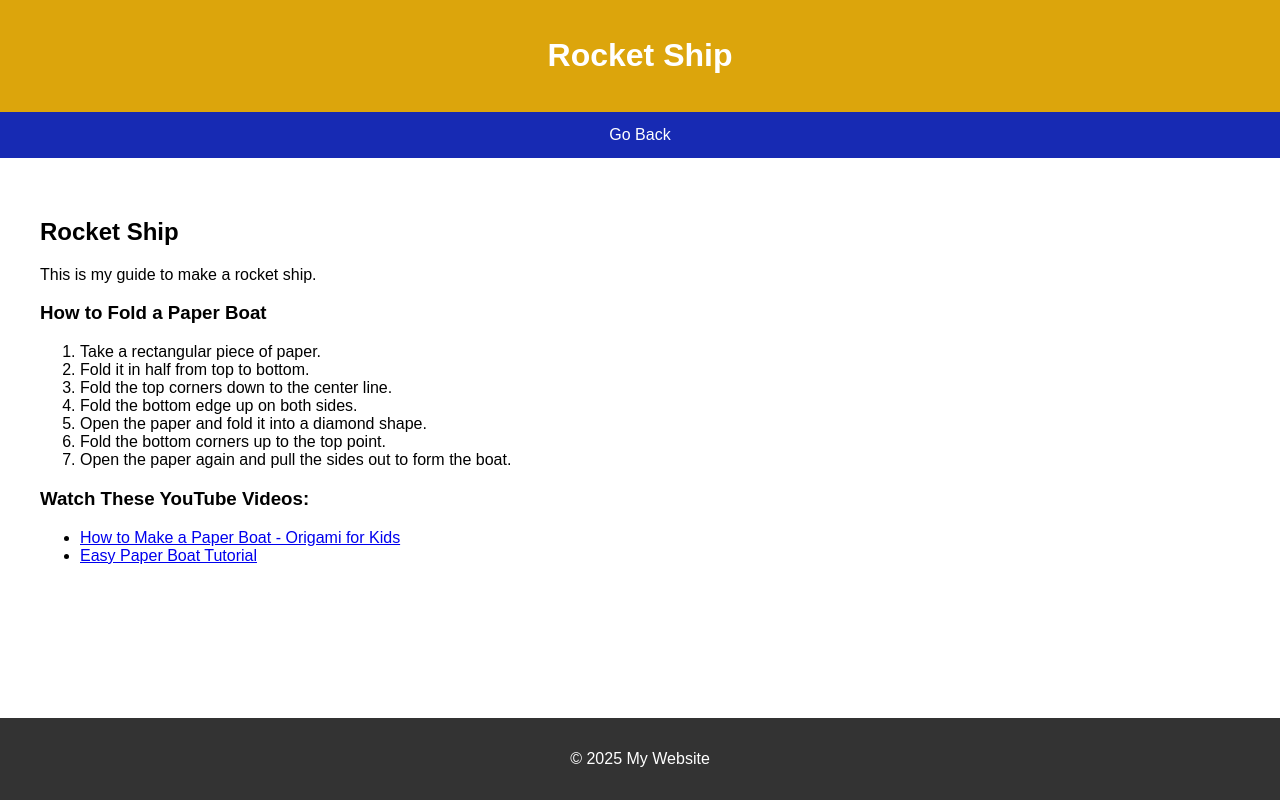
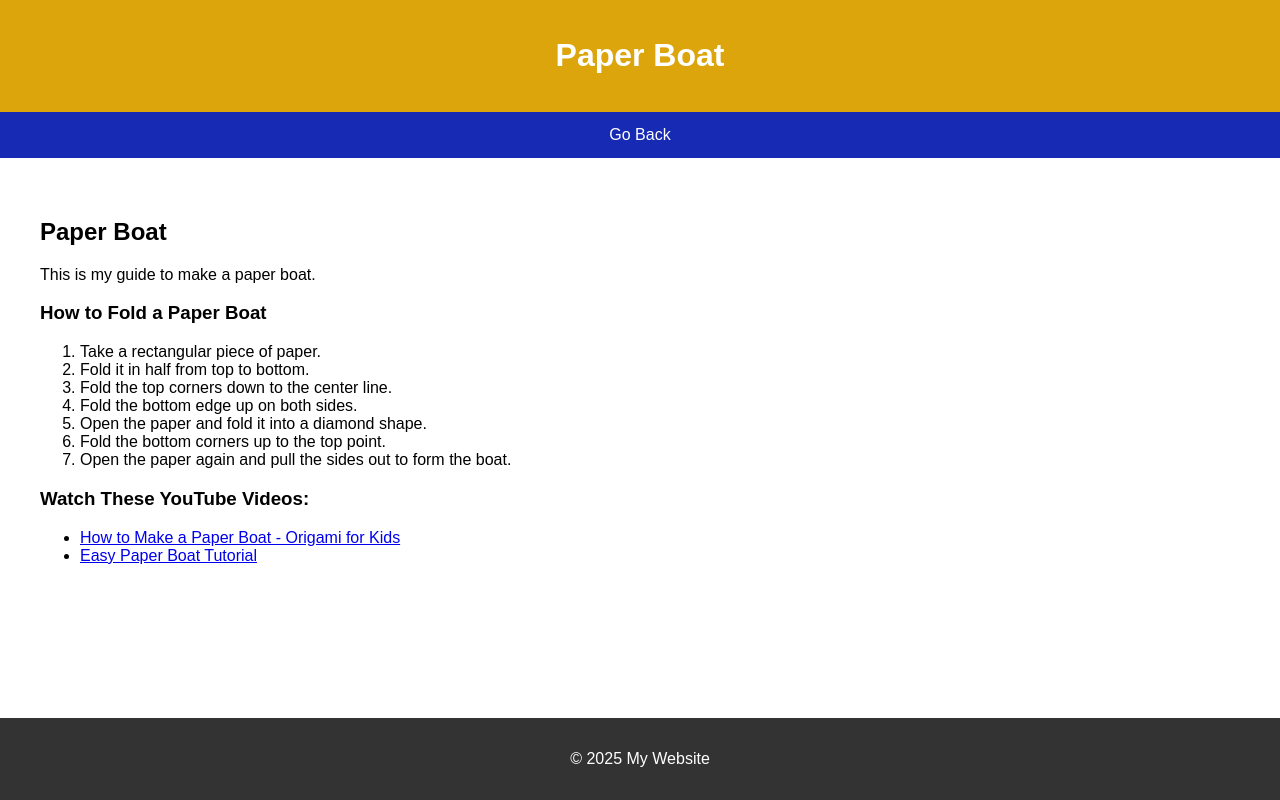
Before and after one commit to sphinster77/mywebsite, a plain HTML site: page paper_boat.html in a window 1280 px wide. Drawn offline with Linux system fonts and the light colour scheme.

Commit message:
Update paper_boat.html

```diff
--- a/paper_boat.html
+++ b/paper_boat.html
@@ -3,7 +3,7 @@
 <head>
     <meta charset="UTF-8">
     <meta name="viewport" content="width=device-width, initial-scale=1.0">
-    <title>Rocket Ship</title>
+    <title>Paper Boat</title>
     <style>
         body {
             font-family: Arial, sans-serif;
@@ -48,14 +48,14 @@
 </head>
 <body>
     <header>
-        <h1>Rocket Ship</h1>
+        <h1>Paper Boat</h1>
     </header>
     <nav>
         <a href="index.html">Go Back</a>
     </nav>
     <section>
-        <h2>Rocket Ship</h2>
-        <p>This is my guide to make a rocket ship.</p>
+        <h2>Paper Boat</h2>
+        <p>This is my guide to make a paper boat.</p>
         <h3>How to Fold a Paper Boat</h3>
         <ol>
             <li>Take a rectangular piece of paper.</li>
```
